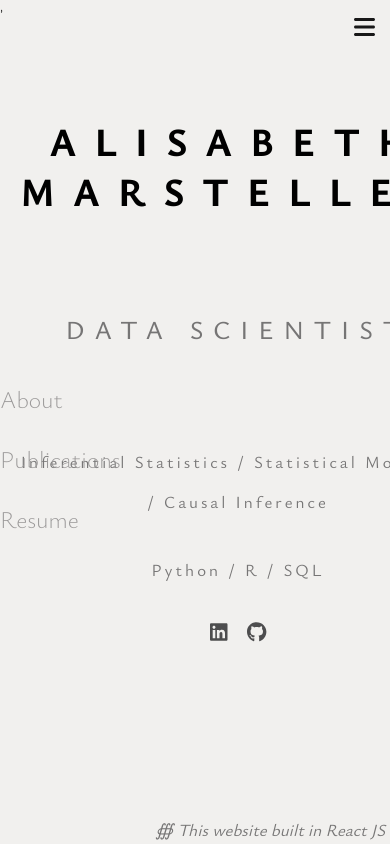
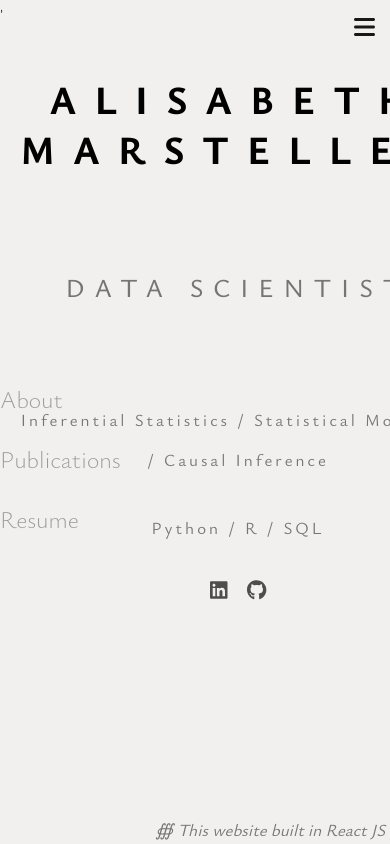
Before and after one commit to aam3/Personal_Website, a React (Create React App) app: page / in a window 390 px wide. Shown: the top 844 px of the page. Built offline with nearby package versions, Linux system fonts and the light colour scheme.

Commit message:
mobile menu effect in Layout

```diff
--- a/src/components/Layout/index.scss
+++ b/src/components/Layout/index.scss
@@ -135,4 +135,9 @@
       }
     }
   }
+
+  .page {
+    position: relative;
+    z-index: 1;
+  }
 }
```
